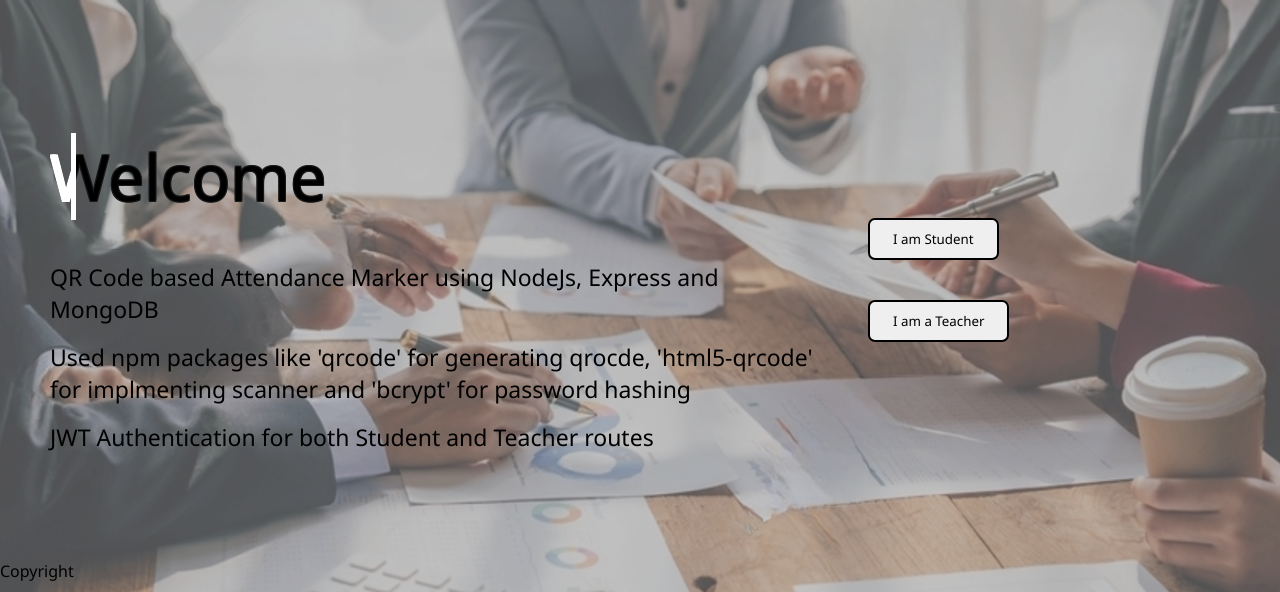
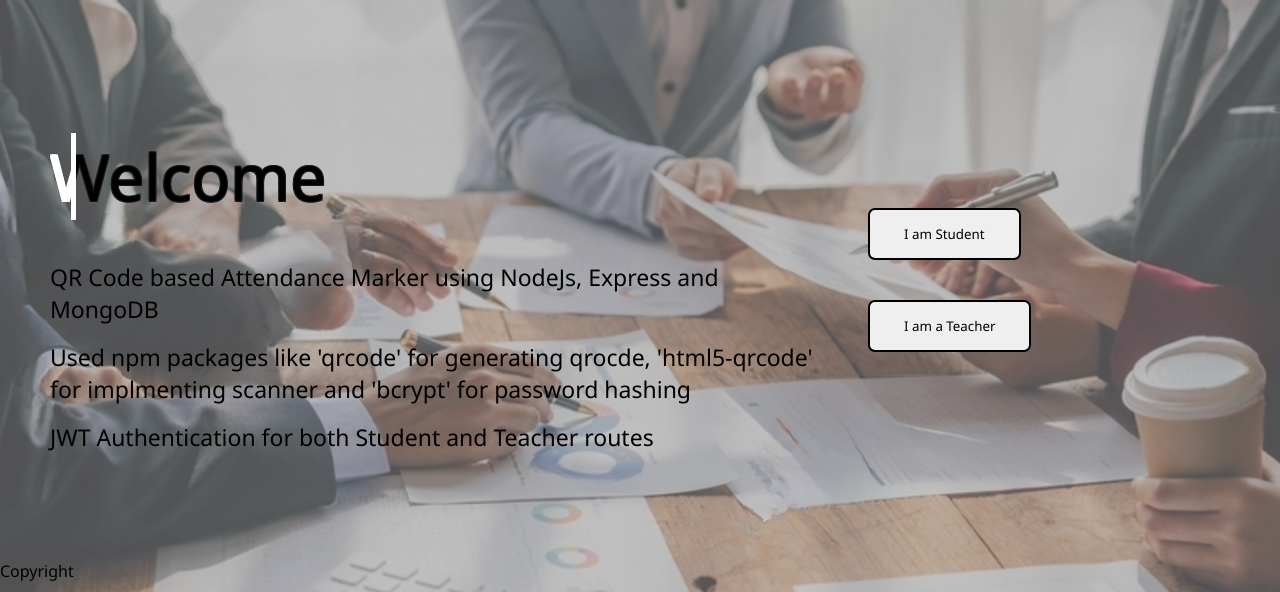
Before and after one commit to anand-shete/Attendance-Management-System, a Node server app: page / in a window 1280 px wide. Shown: the part 80-672 px from the top of the page. Run offline with Node 20, Linux system fonts and the light colour scheme; some libraries are stand-ins or nearby versions.

Commit message:
Modified some buttons

```diff
--- a/public/stylesheets/home.css
+++ b/public/stylesheets/home.css
@@ -76,7 +76,7 @@
 }
 
 .buttons button {
-    padding: 10px 23px;
+    padding: 15px 34px;
     margin: 20px 0;
     border: 2px solid black;
     border-radius: 7px;
--- a/views/home.ejs
+++ b/views/home.ejs
@@ -23,8 +23,8 @@
             <p>JWT Authentication for both Student and Teacher routes</p>
         </div>
         <div class="buttons">
-            <a href="/student"><button class="btn btn-primary">I am Student</button></a>
-            <a href="/teacher"><button class="btn btn-primary">I am a Teacher</button></a>
+            <a href="/student"><button>I am Student</button></a>
+            <a href="/teacher"><button>I am a Teacher</button></a>
         </div>
     </div>
     <footer>
```
